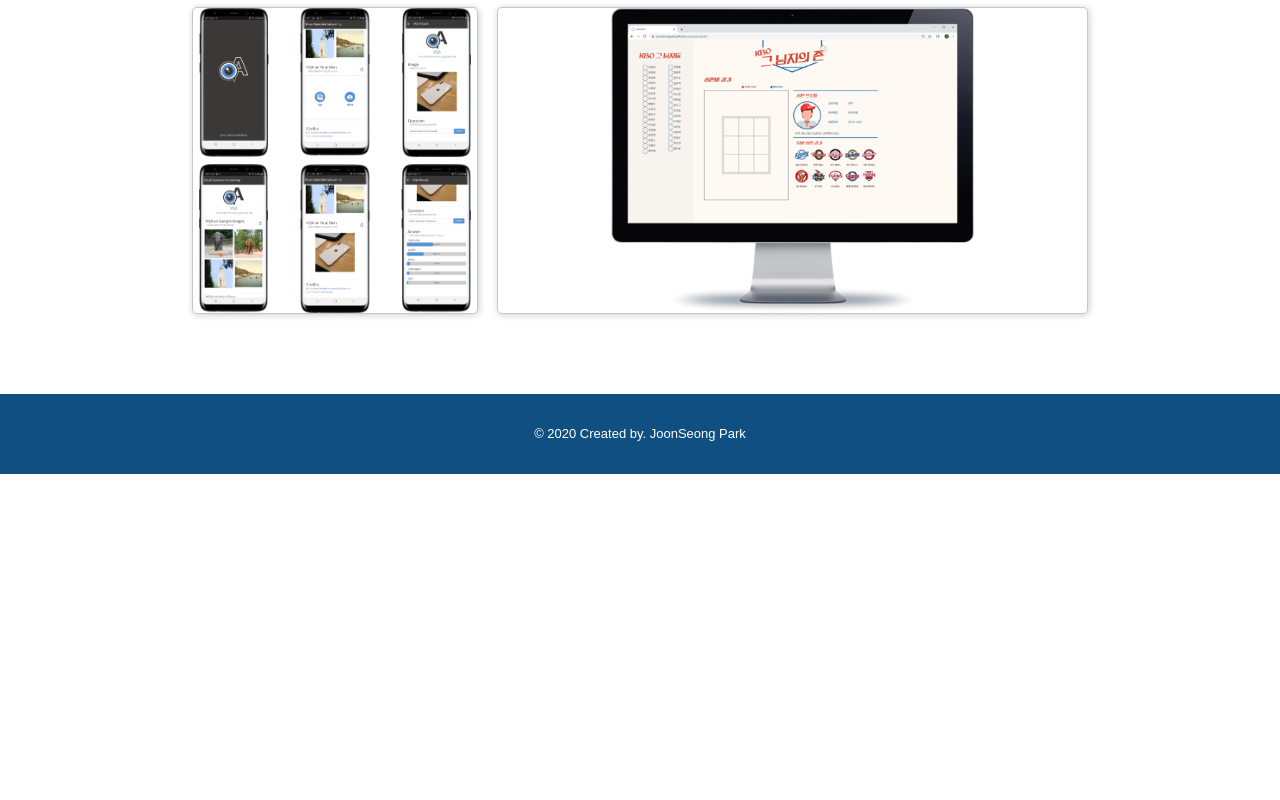
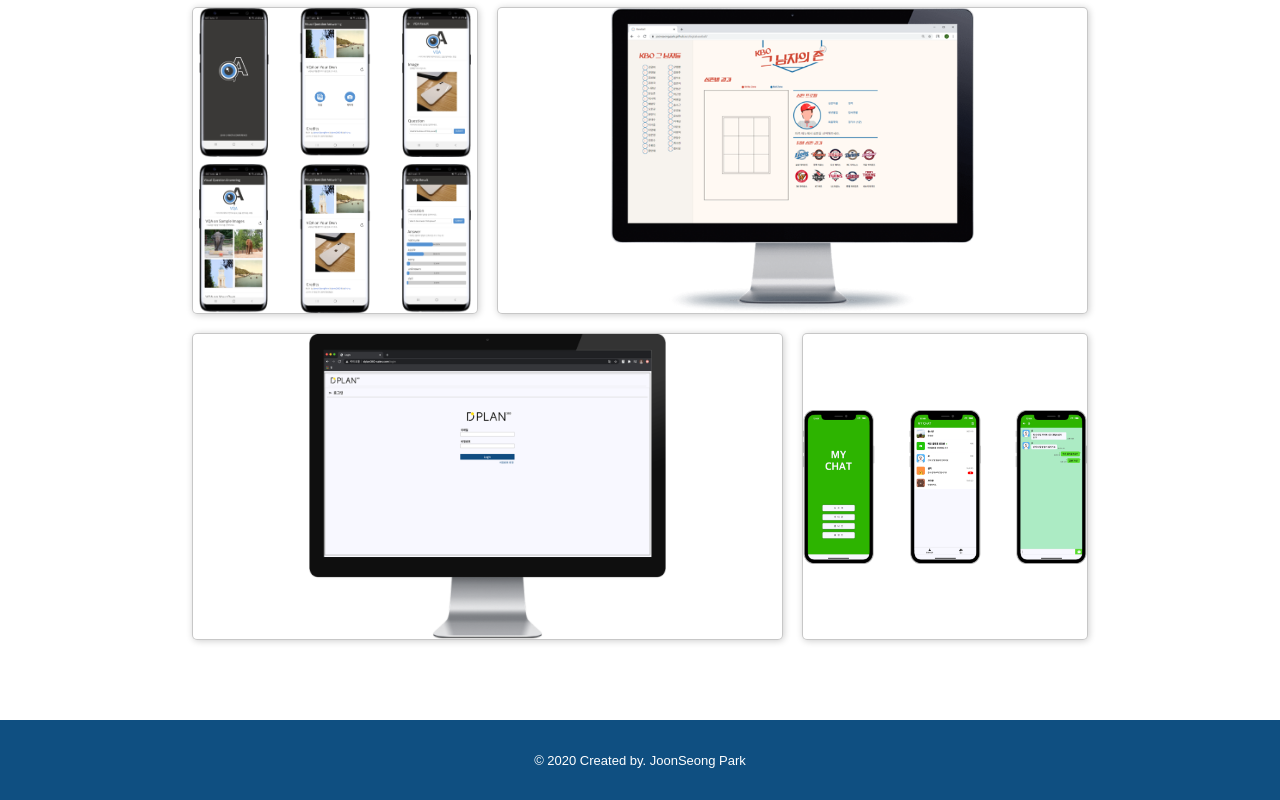
Before and after one commit to JoonSeongPark/portfolio, a React app: page / in a window 1280 px wide. Shown: the part 2571-3371 px from the top of the page. Before the commit the page ends 3045 px from the top, so only its background shows below. Built offline with nearby package versions, Linux system fonts and the light colour scheme.

Commit message:
feat: add projects

```diff
--- a/src/components/content/Project.js
+++ b/src/components/content/Project.js
@@ -7,6 +7,8 @@ import maskod from "../../../public/images/maskod.png";
 import fwine from "../../../public/images/fwine.png";
 import vqa from "../../../public/images/vqa.png";
 import baseball from "../../../public/images/baseball.png";
+import dplan from "../../../public/images/dplan.png";
+import mychat from "../../../public/images/mychat.png";
 
 const Project = () => {
   const projectData = [
@@ -14,6 +16,8 @@ const Project = () => {
     { image: fwine, gridColumn: "3/4" },
     { image: vqa, gridColumn: "1/2" },
     { image: baseball, gridColumn: "2/4" },
+    { image: dplan, gridColumn: "1/3" },
+    { image: mychat, gridColumn: "3/4" },
   ];
   return (
     <StyledContainer>
@@ -33,7 +37,7 @@ const StyledContainer = styled.div`
   margin: auto;
   width: 70vw;
   display: grid;
-  grid-template-rows: 24vw 24vw;
+  grid-template-rows: 24vw 24vw 24vw;
   grid-template-columns: 1fr 1fr 1fr;
   grid-gap: 1.2rem;
 `;
```
Also changed, not shown: public/images/dplan.png (added), public/images/mychat.png (added).
